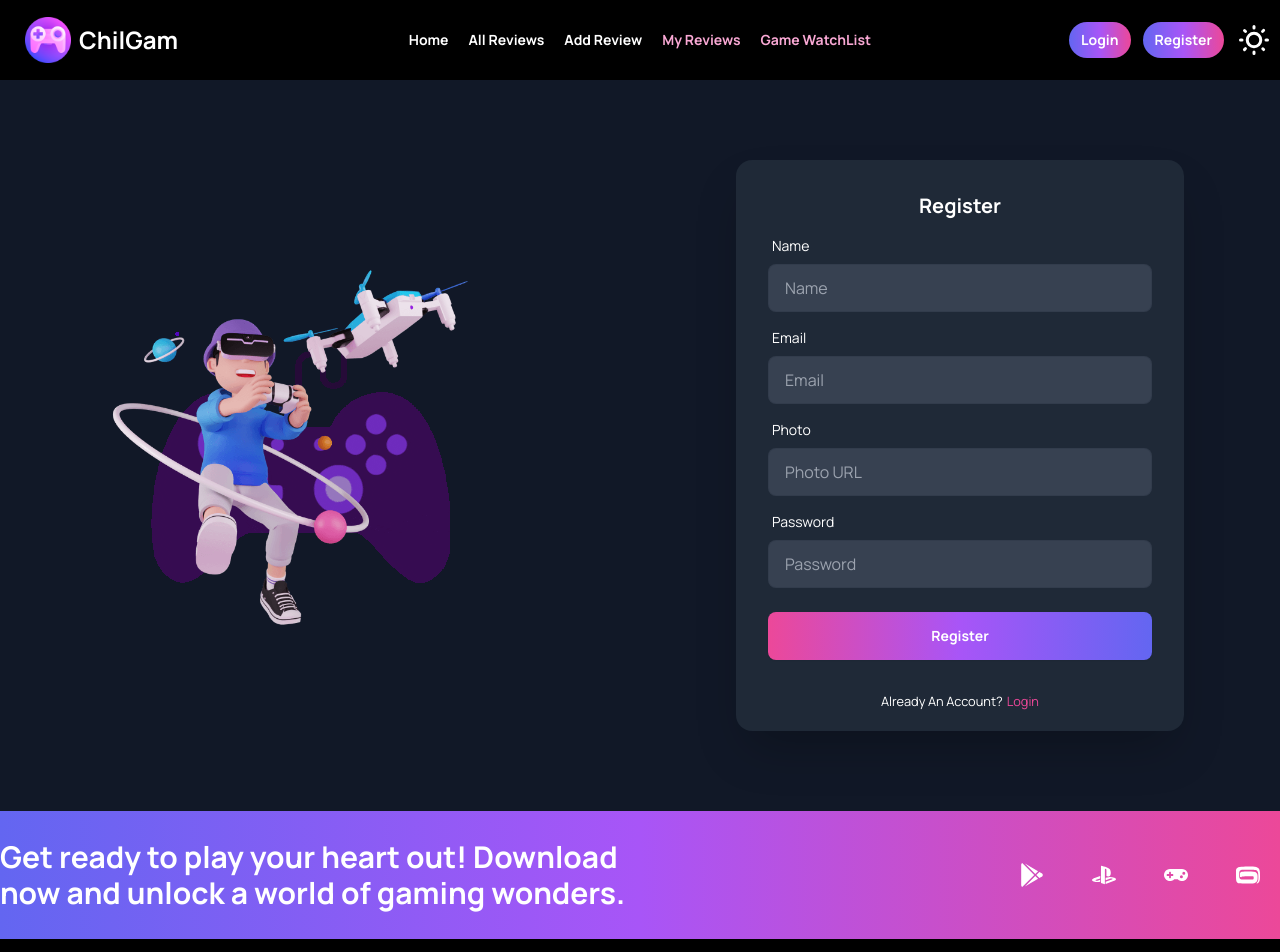
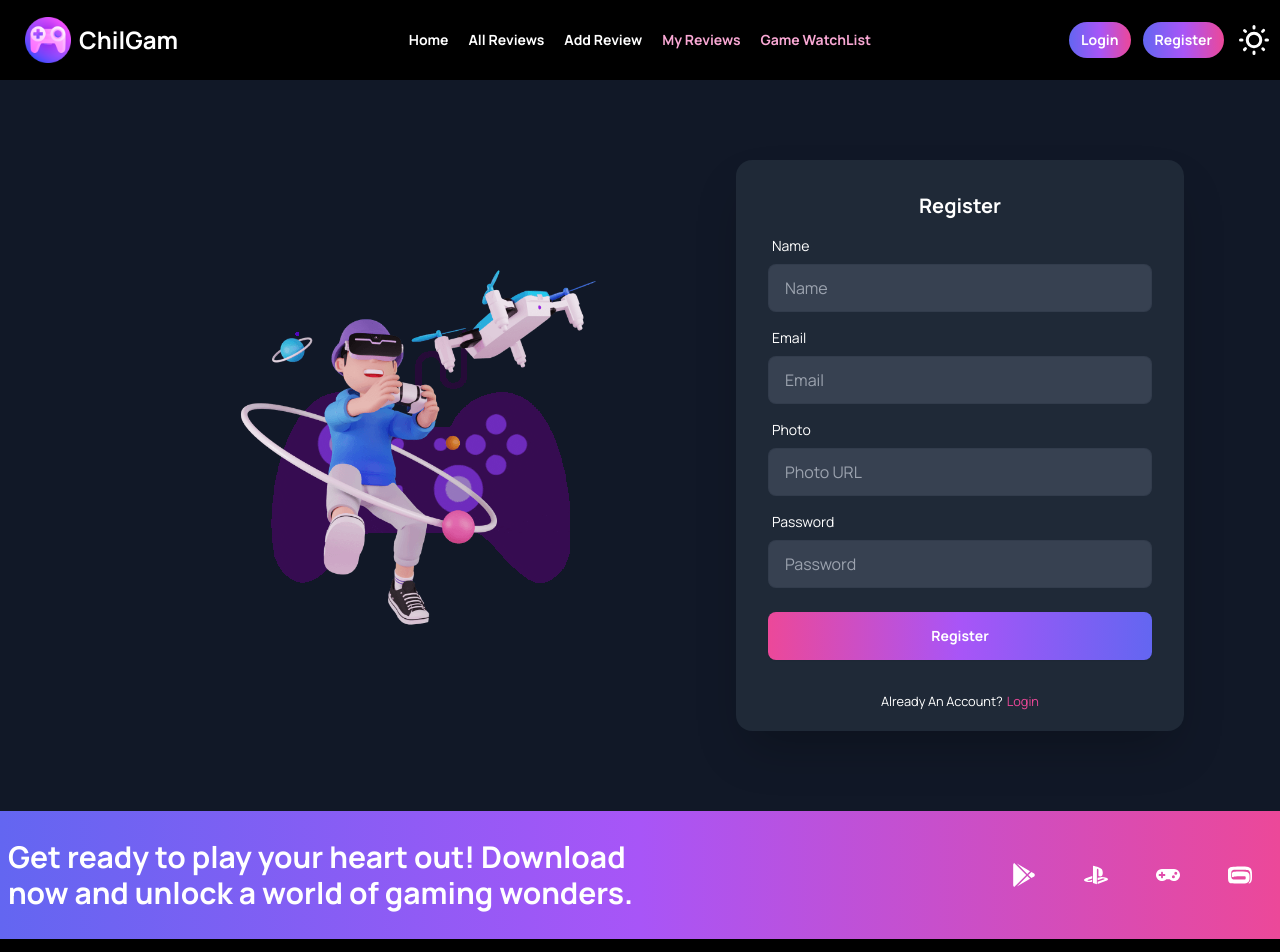
Before and after one commit to DKAbir111/Chill-gamer-client, a React (Vite) app: page /register in a window 1280 px wide. Shown: the top 952 px of the page. Built offline with nearby package versions, Linux system fonts and the light colour scheme.

Commit message:
some responsive issue fixed of login and register page

```diff
--- a/src/components/footer/Footer.jsx
+++ b/src/components/footer/Footer.jsx
@@ -5,9 +5,9 @@ import { FaFacebook, FaGamepad, FaInstagram, FaPlaystation, FaTwitter, FaYoutube
 import { SiGameloft } from "react-icons/si";
 export default function Footer() {
     return (
-        <footer className='bg-gradient-to-r from-indigo-500 via-purple-500 to-pink-500 ' >
-            <div className='container mx-auto flex justify-between items-center py-7'>
-                <h2 className='w-1/2 text-3xl text-white font-semibold'>Get ready to play your heart out! Download now and unlock a world of gaming wonders.</h2>
+        <footer className='bg-gradient-to-r from-indigo-500 via-purple-500 to-pink-500' >
+            <div className='container mx-auto flex-col md:flex-row flex justify-between items-center py-7 px-2'>
+                <h2 className='md:w-1/2 text-3xl text-white font-semibold'>Get ready to play your heart out! Download now and unlock a world of gaming wonders.</h2>
                 <div className='flex gap-2  text-white'>
                     <span className='btn btn-ghost btn-circle btn-lg text-2xl hover:bg-white hover:text-pink-400'> <FaGooglePlay /></span>
                     <span className='btn btn-ghost btn-circle btn-lg text-2xl hover:bg-white hover:text-pink-400'> <FaPlaystation /></span>
--- a/src/components/pages/Login.jsx
+++ b/src/components/pages/Login.jsx
@@ -8,12 +8,12 @@ import { FcGoogle } from 'react-icons/fc';
 export default function Login() {
 
     return (
-        <div className="flex justify-center items-center bg-gray-900 py-20">
-            <div data-aos="fade-right" className='relative'>
+        <div className="flex flex-col md:flex-row  justify-center items-center bg-gray-900 md:py-20 pb-20 p-2">
+            <div data-aos="fade-right" className='relative flex justify-center'>
                 <img src={boyGame} alt="" className='w-3/5' />
-                <img src={gameAnim} alt="" className='absolute top-0 -z-10 -left-10 opacity-70' />
+                <img src={gameAnim} alt="" className='absolute -z-10 opacity-70' />
             </div>
-            <div className="card w-full bg-gray-800 max-w-md shrink-0 shadow-2xl text-white" data-aos="fade-left">
+            <div className="card w-full bg-gray-800 max-w-md shrink-0 shadow-lg text-white" data-aos="fade-left">
                 <form className="card-body ">
                     <h2 className='text-xl font-semibold text-center'>Login</h2>
                     <div className="form-control">
--- a/src/components/pages/Register.jsx
+++ b/src/components/pages/Register.jsx
@@ -5,10 +5,10 @@ import gameAnim from '../../assets/game-anim.gif'
 export default function Register() {
 
     return (
-        <div className="flex justify-center items-center bg-gray-900 py-20">
-            <div data-aos="fade-right" className='relative'>
+        <div className="flex flex-col md:flex-row justify-center items-center bg-gray-900 py-20 p-2">
+            <div data-aos="fade-right" className='relative flex justify-center'>
                 <img src={boyGame} alt="" className='w-3/5' />
-                <img src={gameAnim} alt="" className='absolute top-0 -z-10 -left-10 opacity-70' />
+                <img src={gameAnim} alt="" className='absolute -z-10 opacity-70' />
             </div>
             <div className="card w-full bg-gray-800 max-w-md shrink-0 shadow-2xl text-white" data-aos="fade-left">
                 <form className="card-body ">
```
